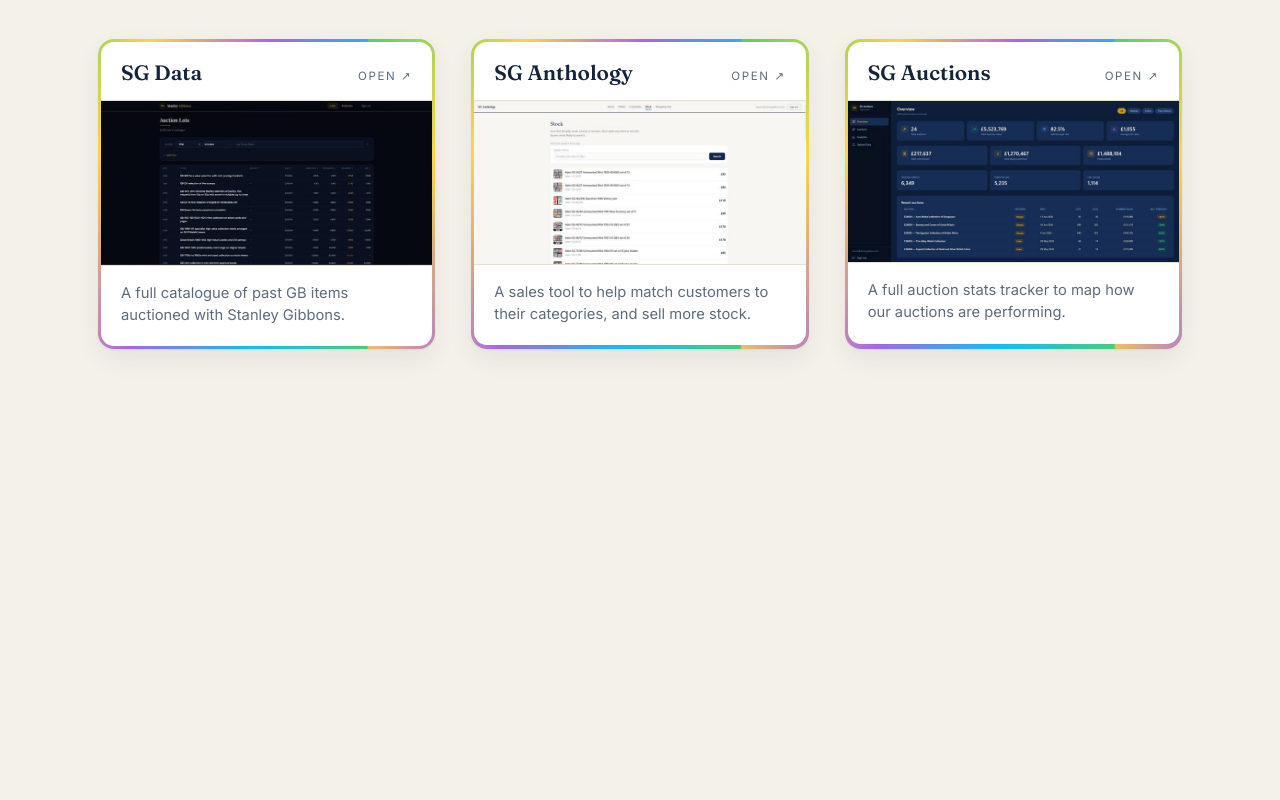
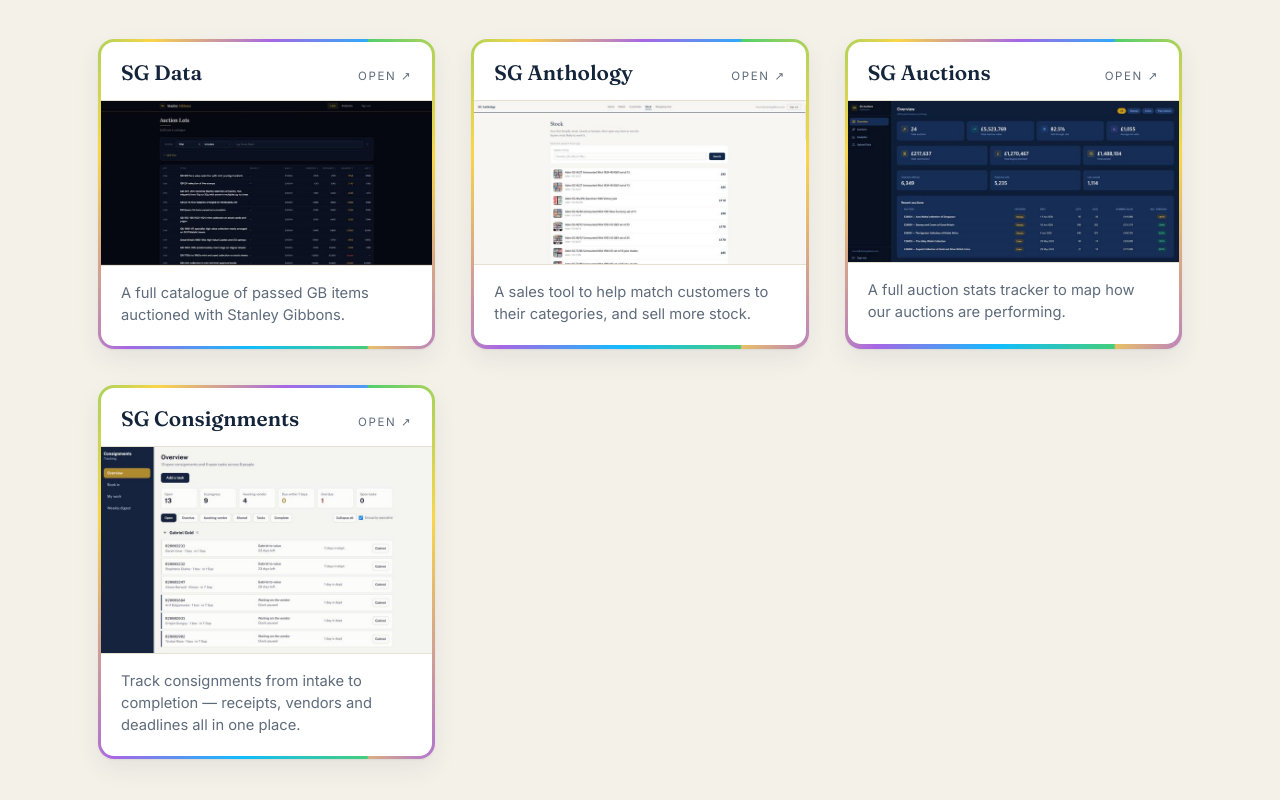
Before and after one commit to SGdatawizard/sggroup, a Next.js app: page / in a window 1280 px wide. Shown: the part 246-1046 px from the top of the page. Before the commit the page ends 800 px from the top, so only its background shows below. Built offline with nearby package versions, Linux system fonts and the light colour scheme.

Commit message:
Update page.js

```diff
--- a/app/page.js
+++ b/app/page.js
@@ -1,4 +1,4 @@
-import { sgData, sgAnthology, sgAuctions } from "./images";
+import { sgData, sgAnthology, sgAuctions, sgConsignments } from "./images";
 
 const tools = [
   {
@@ -6,7 +6,7 @@
     href: "https://www.sggbdata.com/password",
     image: sgData,
     description:
-      "A full catalogue of past GB items auctioned with Stanley Gibbons.",
+      "A full catalogue of passed GB items auctioned with Stanley Gibbons.",
   },
   {
     title: "SG Anthology",
@@ -21,6 +21,13 @@
     image: sgAuctions,
     description:
       "A full auction stats tracker to map how our auctions are performing.",
+  },
+  {
+    title: "SG Consignments",
+    href: "https://consignment-tracker-tan.vercel.app/overview",
+    image: sgConsignments,
+    description:
+      "Track consignments from intake to completion — receipts, vendors and deadlines all in one place.",
   },
 ];
 
```
